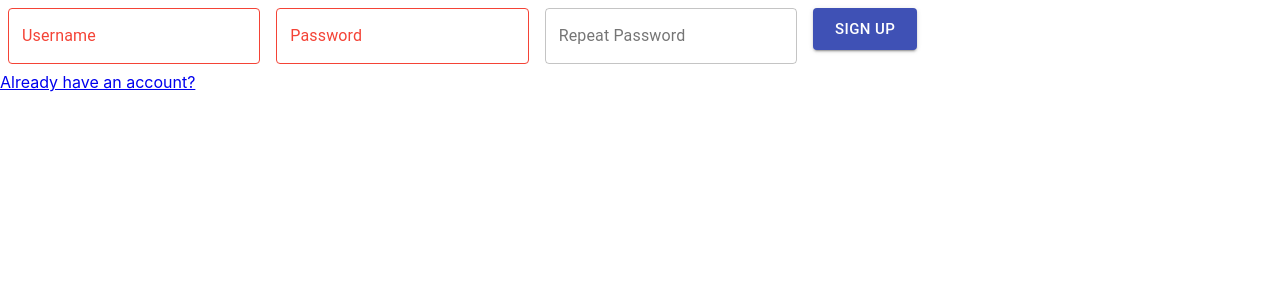
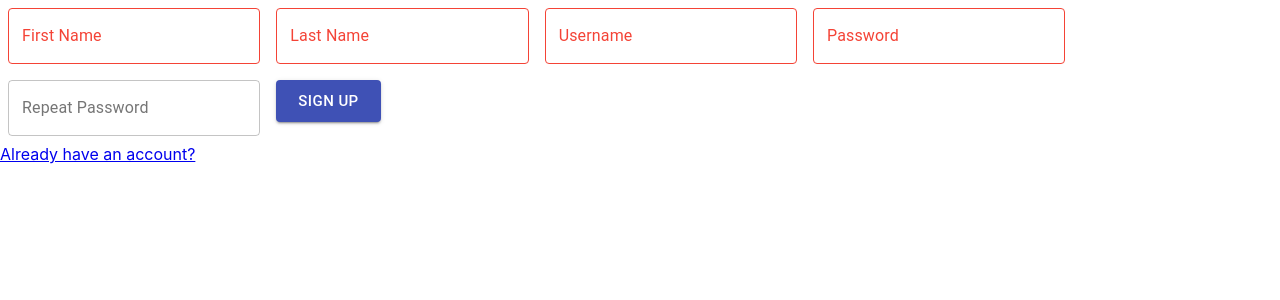
Before and after one commit to roninbar/vacations, a React (Create React App) app in the folder client/: page /signup in a window 1280 px wide. Shown: the top 300 px of the page. Built offline with nearby package versions, Linux system fonts and the light colour scheme.

Commit message:
Add first name and last name fields to <SignupForm>.

```diff
--- a/client/src/components/signup-form.js
+++ b/client/src/components/signup-form.js
@@ -7,6 +7,8 @@ class SignupForm extends Component {
     constructor(props) {
         super(props);
         this.state = {
+            firstname: '',
+            lastname: '',
             username: '',
             password: '',
             password2: '',
@@ -20,8 +22,10 @@ class SignupForm extends Component {
 
     async onSubmit(e) {
         e.preventDefault();
-        const { username, password } = this.state;
+        const { firstname, lastname, username, password } = this.state;
         const body = new URLSearchParams();
+        body.set('firstname', firstname);
+        body.set('lastname', lastname);
         body.set('username', username);
         body.set('password', password);
         await fetch('/user', {
@@ -31,10 +35,28 @@ class SignupForm extends Component {
     }
 
     render() {
-        const { username, password, password2, available } = this.state;
+        const { firstname, lastname, username, password, password2, available } = this.state;
         const { classes } = this.props;
         return (
             <form className={classes.root} noValidate autoComplete="off" onSubmit={this.onSubmit.bind(this)}>
+                <TextField
+                    variant="outlined"
+                    type="text"
+                    name="firstname"
+                    label="First Name"
+                    error={!firstname}
+                    value={firstname}
+                    onChange={this.onChange.bind(this)}
+                />
+                <TextField
+                    variant="outlined"
+                    type="text"
+                    name="lastname"
+                    label="Last Name"
+                    error={!lastname}
+                    value={lastname}
+                    onChange={this.onChange.bind(this)}
+                />
                 <TextField
                     variant="outlined"
                     type="text"
```
